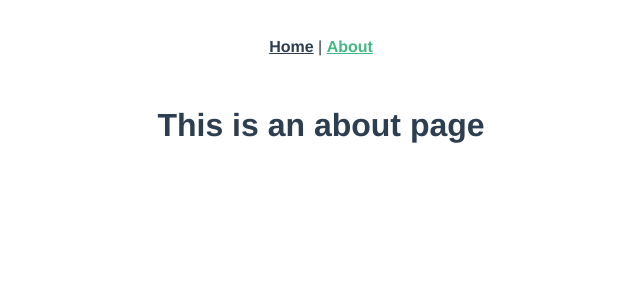
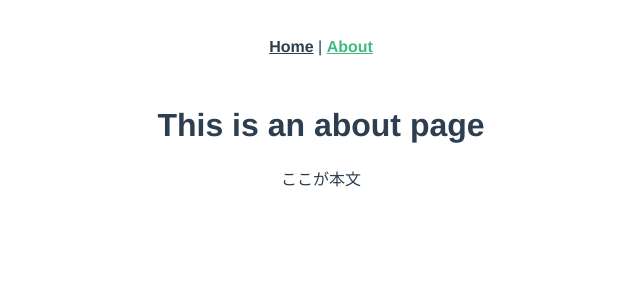
Before and after one commit to right1121/amplify_todo, a Vue app: page /about in a window 1280 px wide. Shown: the top 300 px of the page, without its empty margins (319-959 px from the left). Built offline with nearby package versions, Linux system fonts and the light colour scheme.

Commit message:
二重中括弧の確認

```diff
--- a/src/views/About.vue
+++ b/src/views/About.vue
@@ -1,5 +1,16 @@
 <template>
   <div class="about">
     <h1>This is an about page</h1>
+    <p>{{ msg }}</p>
   </div>
 </template>
+
+<script>
+export default {
+  data: () => {
+    return {
+      msg: 'ここが本文'
+    }
+  }
+}
+</script>
```
